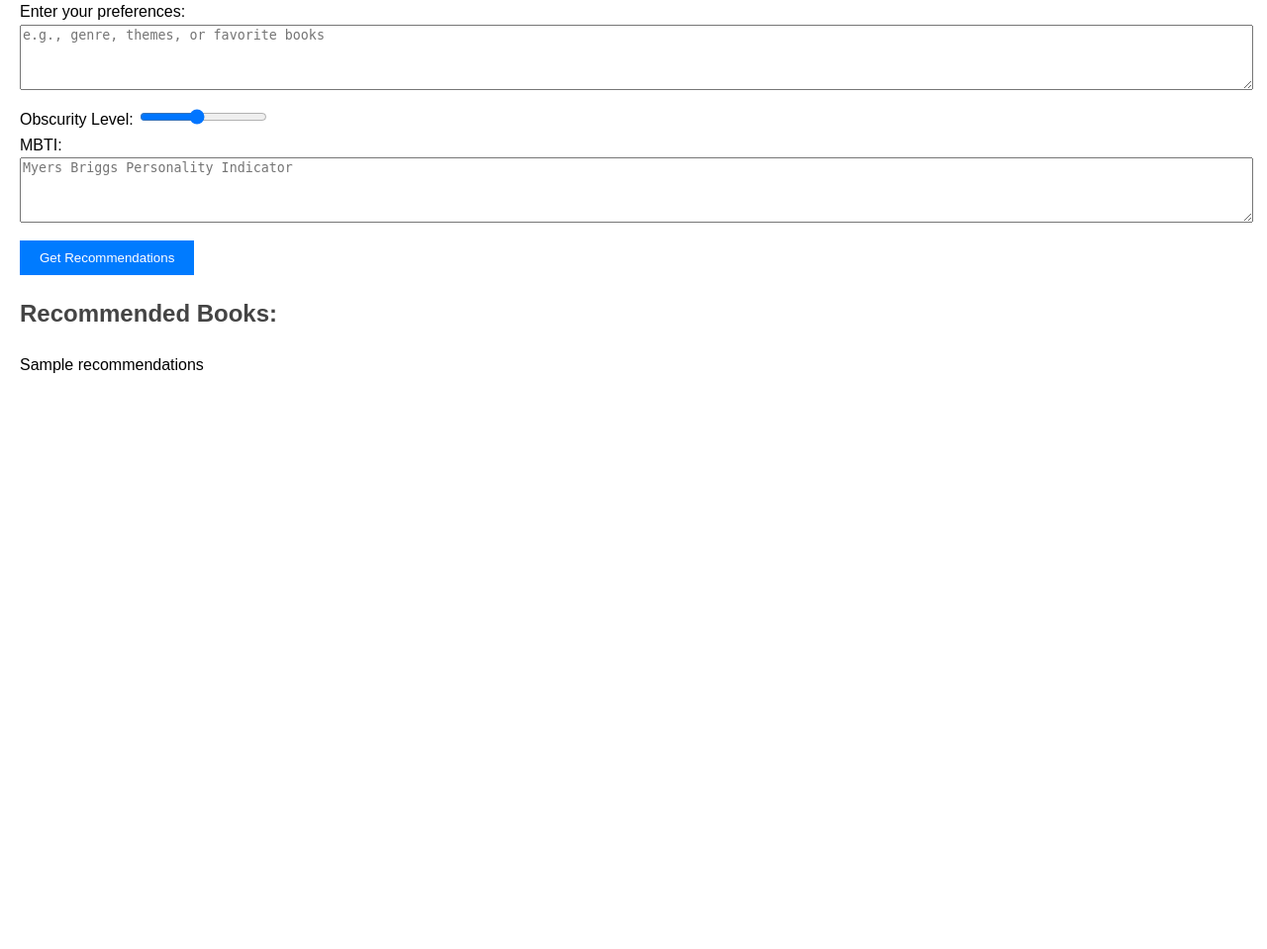
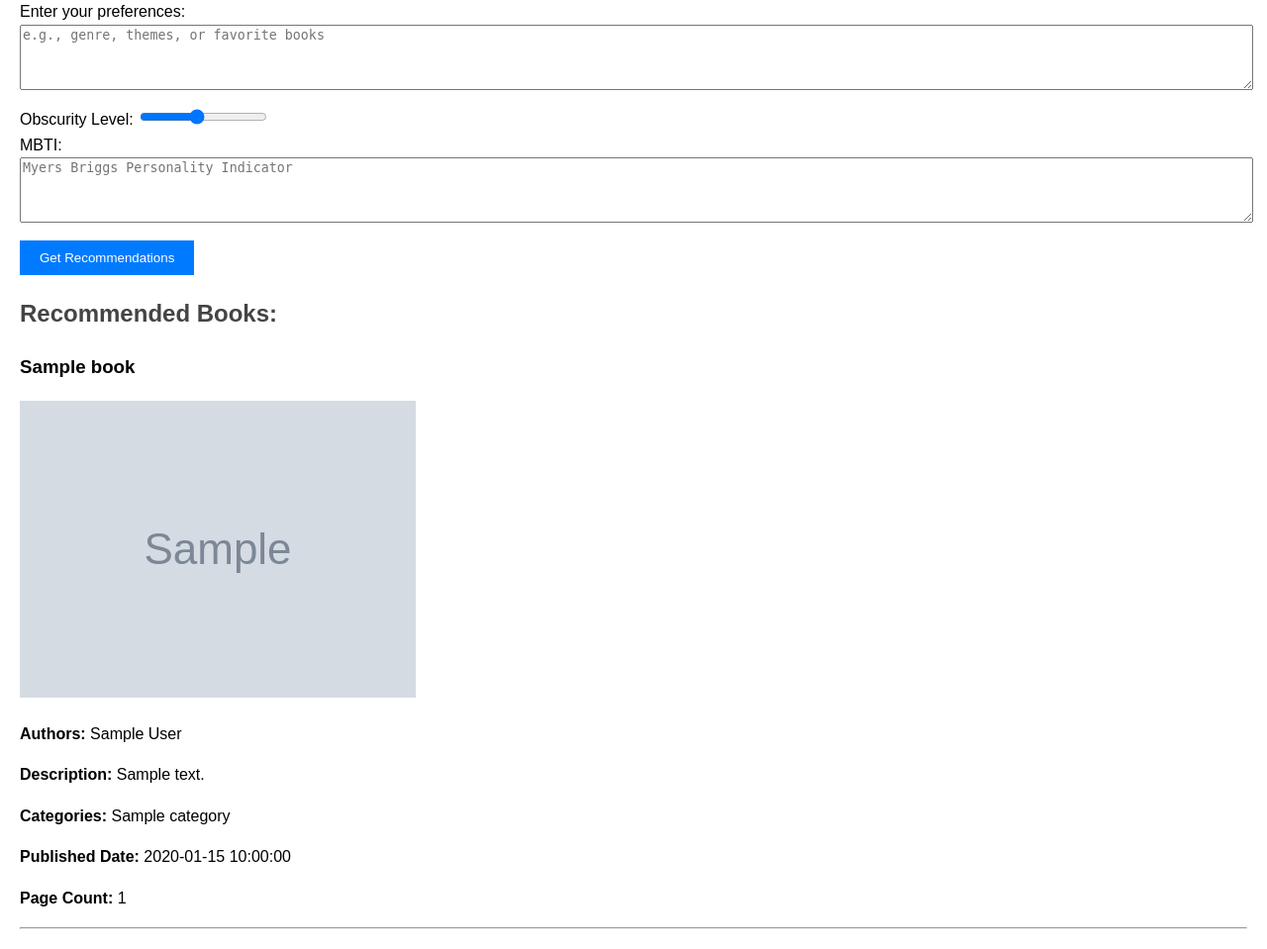
Before and after one commit to ferraijv/book_recommendation, a Flask app: template templates/index.html in a window 1280 px wide. Shown: the part 95-1054 px from the top of the page at 99% size. Before the commit the page ends 472 px from the top, so only its background shows below. Run offline with Flask 3, Linux system fonts and the light colour scheme; the template is opened without the code that fills it: most values are stand-ins (such as "Sample title", 1, 10 or a date in 2020); grey boxes marked "Sample" are stand-in pictures; parts of the project's set-up code (start-up, migrations or seed data) failed here and were passed over.

Commit message:
add metadata

```diff
--- a/app.py
+++ b/app.py
@@ -5,13 +5,14 @@ import boto3
 import json
 from openai import OpenAI
 import logging
+import requests
 
-def get_secrets():
+def get_secrets(secret_name) -> dict:
     """Retrieves secrets based on the environment."""
     try:
         if "RENDER" in os.environ:  # Check if running on Render
             logging.info("Running on Render, using secret files")
-            secrets_path = "/etc/secrets/openai.json"
+            secrets_path = f"/etc/secrets/{secret_name}.json"
             try:
                 with open(secrets_path, "r") as f:
                     secrets = json.load(f)
@@ -21,7 +22,6 @@ def get_secrets():
                 return None
         else:  # Running locally
             logging.info("Running locally, using AWS Secrets Manager")
-            secret_name = "openai_api_key"  # Replace with your secret name
             region_name = os.environ.get("AWS_REGION", "us-east-1") # get region from env if available otherwise default
             try:
                 session = boto3.session.Session()
@@ -39,11 +39,53 @@ def get_secrets():
         logging.exception("A top level exception occurred")
         return None
 
+def get_book_metadata(title, author):
+    """Fetch metadata for a book using Google Books API."""
+    api_key = os.getenv("GOOGLE_BOOKS_API_KEY")  # Fetch API key from environment variables
+    base_url = "https://www.googleapis.com/books/v1/volumes"
+
+    # Construct query for title and author
+    query = f"intitle:{title}+inauthor:{author}"
+    params = {
+        "q": query,
+        "key": api_key,
+        "maxResults": 1
+    }
+
+    try:
+        response = requests.get(base_url, params=params)
+        if response.status_code == 200:
+            data = response.json()
+            if 'items' in data:
+                book = data['items'][0]['volumeInfo']
+                metadata = {
+                    "title": book.get("title"),
+                    "authors": book.get("authors"),
+                    "description": book.get("description"),
+                    "categories": book.get("categories"),
+                    "publishedDate": book.get("publishedDate"),
+                    "pageCount": book.get("pageCount"),
+                    "thumbnail": book.get("imageLinks", {}).get("thumbnail")
+                }
+                return metadata
+        return {"error": "No book data found"}
+    except Exception as e:
+        return {"error": str(e)}
+
+def get_amazon_search_link(title, author):
+    """Generate a basic Amazon search link using the book title and author."""
+    base_url = "https://www.amazon.com/s"
+    query = f"{title} {author}".replace(" ", "+")
+    return f"{base_url}?k={query}"
+
+
 # Example usage (in your main app code):
-secrets = get_secrets()
+openai_api_key_raw = get_secrets("openai_api_key")
+google_books_api_key_raw = get_secrets("google_books_api")
 
 # Extract the OpenAI API key from the secret
-openai_api_key = secrets['api_key']
+openai_api_key = openai_api_key_raw['api_key']
+google_books_api_key = google_books_api_key_raw['api_key']
 
 client = OpenAI(
     # defaults to os.environ.get("OPENAI_API_KEY")
@@ -76,6 +118,9 @@ def set_obscurity(obscurity_level):
 @app.route("/", methods=["GET", "POST"])
 def index():
     recommendations = None
+    books = None
+    book_details = None
+    all_book_metadata = []
     if request.method == "POST":
         user_input = request.form.get("preferences")
         mbti = request.form.get("MBTI")
@@ -89,16 +134,46 @@ def index():
                 response = client.chat.completions.create(
                     model="gpt-3.5-turbo",
                     messages=[
-                        {"role": "system", "content": "You are a helpful assistant providing book recommendations. Return list book recommendations based on the user profiles."},
+                        {"role": "system", "content": "You are a helpful assistant providing book recommendations. Return list book recommendations based on the user profiles. Return 5 book recommendations"},
                         {"role": "user", "content": f"User profile: {user_profile}"}
                     ]
                 )
                 logging.warning(response)
                 recommendations = response.choices[0].message.content.strip()
+
+                response =  client.chat.completions.create(
+                    model="gpt-3.5-turbo",
+                    messages=[
+                        {"role": "system", "content": """
+                        You are a helpful assistant providing book recommendations. For each recommendation, Provide the book recommendations in the following JSON format:
+                        [
+                          {"title": "<book title>", "author": "<author name>"},
+                          {"title": "<book title>", "author": "<author name>"},
+                          ...
+                        ]"""},
+                        {"role": "user", "content": f"Identify the books mentioned below and return results: {recommendations}"}
+                    ]
+                )
+
+                books = json.loads(response.choices[0].message.content)
+
+                logging.warning(books)
+
+                for book in books:
+                    logging.warning(book)
+                    title = book["title"]
+                    author = book["author"]
+
+                    book_details = get_book_metadata(title, author)
+                    book_details["amazon_link"] = get_amazon_search_link(title, author)
+                    if book_details:
+                        all_book_metadata.append(book_details)
+                    logging.warning(book_details)
+
             except Exception as e:
                 recommendations = f"Error: {e}"
 
-    return render_template("index.html", recommendations=recommendations)
+    return render_template("index.html", all_book_metadata=all_book_metadata)
 
 if __name__ == "__main__":
     app.run(debug=True)
--- a/templates/index.html
+++ b/templates/index.html
@@ -17,7 +17,7 @@
         <span id="obscurity-value"></span> <br>
 
         <label for="MBTI">MBTI:</label>
-        <textarea id=MBTI" name="MBTI" rows="4" cols="10" placeholder="Myers Briggs Personality Indicator"></textarea><br>
+        <textarea id="MBTI" name="MBTI" rows="4" cols="10" placeholder="Myers Briggs Personality Indicator"></textarea><br>
 
         <button type="submit">Get Recommendations</button>
     </form>
@@ -25,15 +25,33 @@
     <script>
     const obscuritySlider = document.getElementById('obscurity');
     const obscurityValue = document.getElementById('obscurity-value');
-
     obscuritySlider.addEventListener('input', () => {
         obscurityValue.textContent = obscuritySlider.value;
     });
     </script>
 
-    {% if recommendations %}
+    {% if all_book_metadata %}
         <h2>Recommended Books:</h2>
-        <div>{{ recommendations|safe }}</div>
+        <div>
+            {% for book in all_book_metadata %}
+                <div class="book">
+                    <h3>{{ book.title }}</h3>
+                    {% if book.thumbnail and book.amazon_link %}
+                        <a href="{{ book.amazon_link }}" target="_blank">
+                            <img src="{{ book.thumbnail }}" alt="Book cover">
+                        </a>
+                    {% elif book.thumbnail %}
+                        <img src="{{ book.thumbnail }}" alt="Book cover">
+                    {% endif %}
+                    <p><strong>Authors:</strong> {{ book.authors | join(", ") if book.authors else "N/A" }}</p>
+                    <p><strong>Description:</strong> {{ book.description or "No description available" }}</p>
+                    <p><strong>Categories:</strong> {{ book.categories | join(", ") if book.categories else "N/A" }}</p>
+                    <p><strong>Published Date:</strong> {{ book.publishedDate or "N/A" }}</p>
+                    <p><strong>Page Count:</strong> {{ book.pageCount or "N/A" }}</p>
+                </div>
+                <hr>
+            {% endfor %}
+        </div>
     {% endif %}
 </body>
 </html>
```
